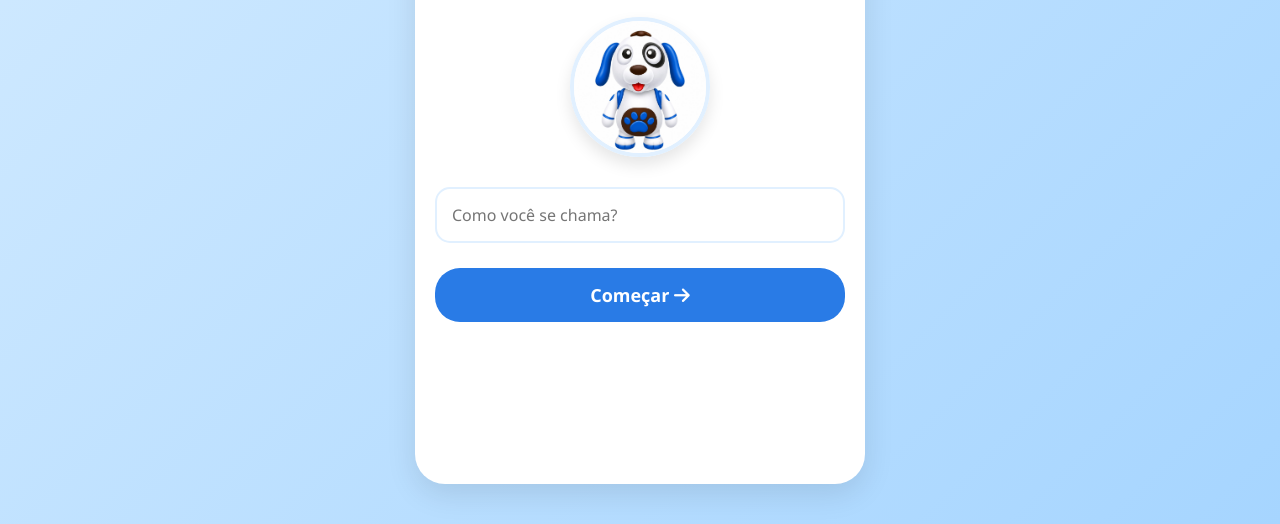
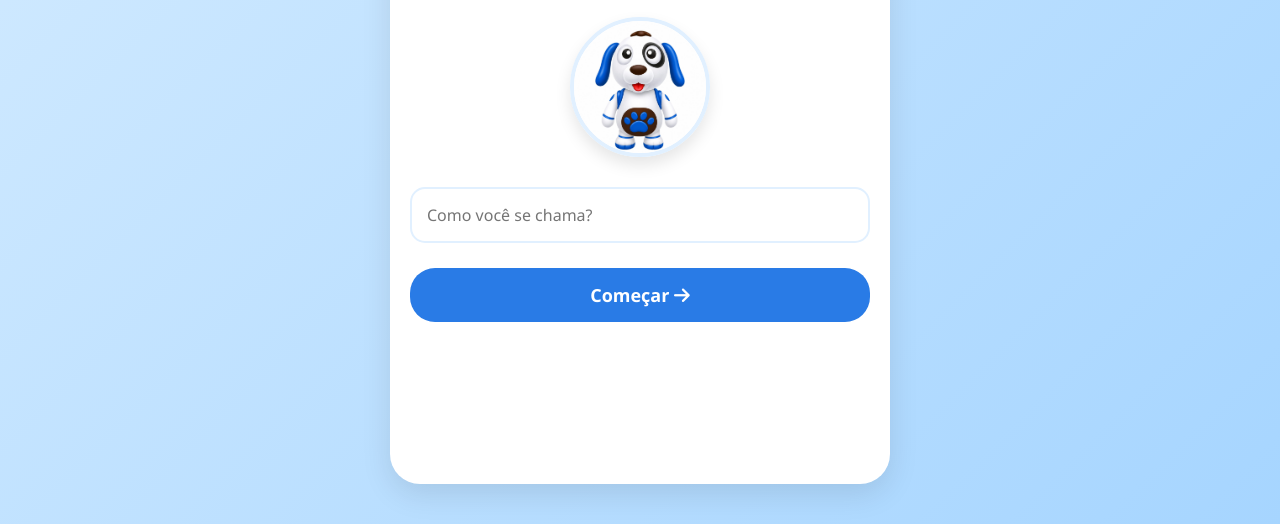
Before and after one commit to L0uR3nC1n1/Lumi_afeto_em_codigo, a plain HTML site: page index.html in a window 1280 px wide. Shown: the part 276-800 px from the top of the page. Drawn offline with Linux system fonts and the light colour scheme.

Commit message:
Alteração para dispositivos móveis

```diff
--- a/index.html
+++ b/index.html
@@ -2,7 +2,7 @@
 <html lang="pt-BR">
 <head>
     <meta charset="UTF-8">
-    <meta name="viewport" content="width=device-width, initial-scale=1.0">
+    <meta name="viewport" content="width=device-width, initial-scale=1.0, maximum-scale=1.0, user-scalable=no">
     <title>Afeto em Código - Lumi</title>
 
     <!-- Configurações para Instalação do Web App (PWA) e Ícones apontando para a pasta 'images' -->
@@ -13,11 +13,40 @@
 
     <link rel="stylesheet" href="https://cdnjs.cloudflare.com/ajax/libs/font-awesome/6.4.0/css/all.min.css">
     <style>
-        /* Estilos Gerais */
+        /* Estilos Gerais e Correção de Responsividade */
         * { box-sizing: border-box; margin: 0; padding: 0; font-family: 'Segoe UI', Tahoma, Geneva, Verdana, sans-serif; }
-        body { background: linear-gradient(135deg, #d3ebff 0%, #a6d5ff 100%); height: 100vh; display: flex; justify-content: center; align-items: center; color: #1a4d8c; overflow: hidden; }
 
-        .container { background-color: white; width: 100%; max-width: 450px; height: 90vh; border-radius: 30px; box-shadow: 0 10px 30px rgba(0, 0, 0, 0.1); overflow: hidden; position: relative; display: flex; flex-direction: column; }
+        body {
+            background: linear-gradient(135deg, #d3ebff 0%, #a6d5ff 100%);
+            min-height: 100vh;
+            min-height: 100dvh; /* Adapta-se dinamicamente às barras do celular */
+            display: flex;
+            justify-content: center;
+            align-items: center;
+            color: #1a4d8c;
+        }
+
+        .container {
+            background-color: white;
+            width: 100%;
+            max-width: 500px; /* Um pouco mais largo para acomodar tablets */
+            height: 100vh;
+            height: 100dvh; /* Altura exata da tela no mobile */
+            display: flex;
+            flex-direction: column;
+            position: relative;
+            box-shadow: 0 10px 30px rgba(0, 0, 0, 0.1);
+        }
+
+        /* Em PCs, o app vira um "cartão" centralizado com bordas. No celular, ocupa tudo. */
+        @media (min-width: 501px) {
+            .container {
+                height: 90vh;
+                border-radius: 30px;
+                overflow: hidden;
+            }
+        }
+
         .screen-content { padding: 20px; flex: 1; overflow-y: auto; display: flex; flex-direction: column; }
 
         .screen { display: none; flex-direction: column; height: 100%; animation: fadeIn 0.4s ease-in-out; }
@@ -96,7 +125,7 @@
         .lumi-response { margin-top: 25px; padding: 20px; background: #f8fbff; border-radius: 15px; font-size: 18px; text-align: center; font-weight: bold; display: none; }
 
         /* Interação: Jogos (Bolhas) */
-        .game-area { position: relative; flex: 1; background: #fff; border-radius: 20px; border: 3px solid #ffc8ce; overflow: hidden; margin-top: 10px; }
+        .game-area { position: relative; flex: 1; background: #fff; border-radius: 20px; border: 3px solid #ffc8ce; overflow: hidden; margin-top: 10px; min-height: 250px; }
         .bubble { position: absolute; border-radius: 50%; background: radial-gradient(circle at 30% 30%, rgba(255, 255, 255, 0.8), rgba(255, 200, 206, 0.6)); border: 1px solid rgba(255, 200, 206, 0.8); cursor: pointer; display: flex; justify-content: center; align-items: center; font-size: 24px; animation: floatUp 4s infinite linear; }
         @keyframes floatUp { 0% { transform: translateY(100px); opacity: 0; } 20% { opacity: 1; } 100% { transform: translateY(-300px); opacity: 0; } }
         .game-msg { text-align: center; font-size: 20px; font-weight: bold; margin-bottom: 10px; }
```
